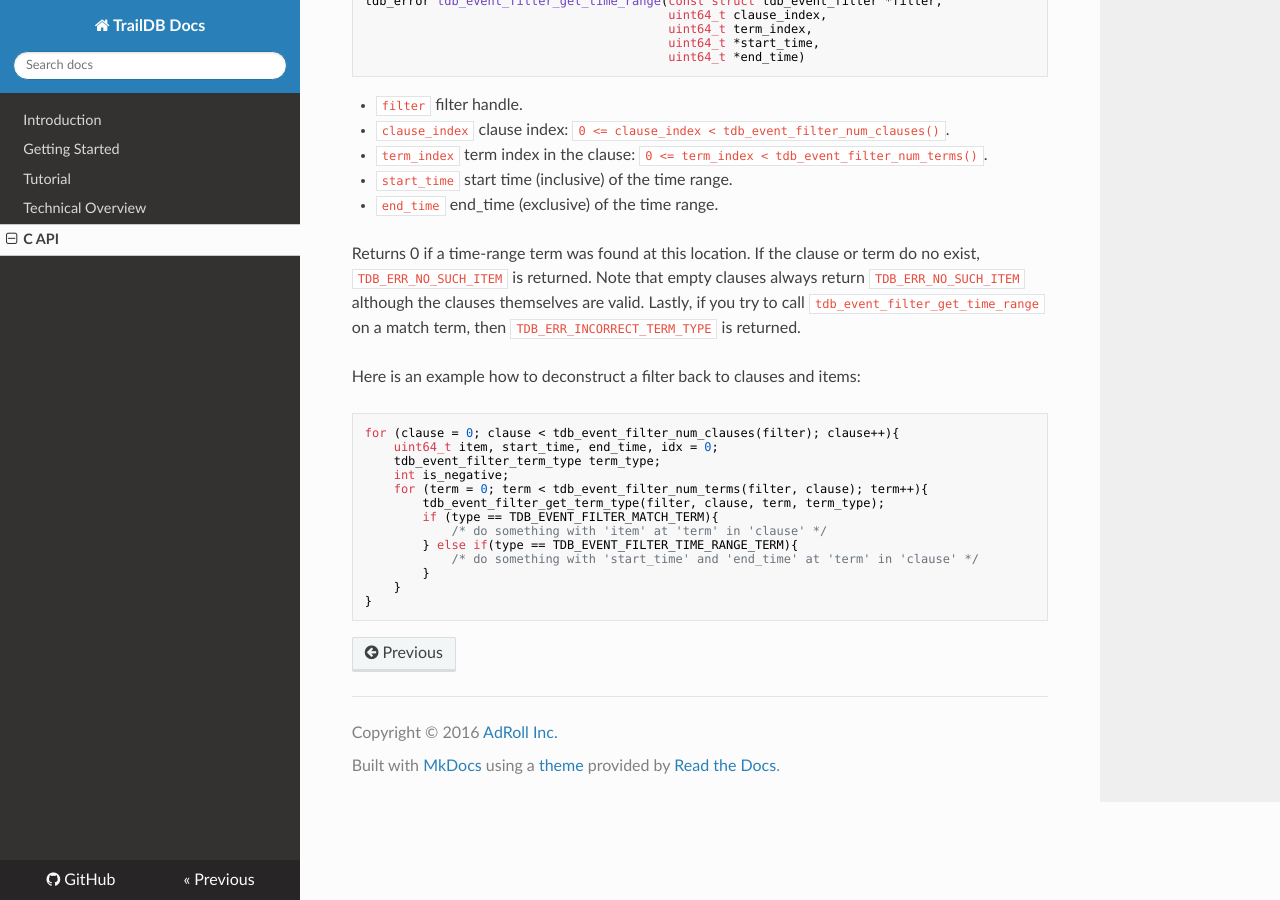
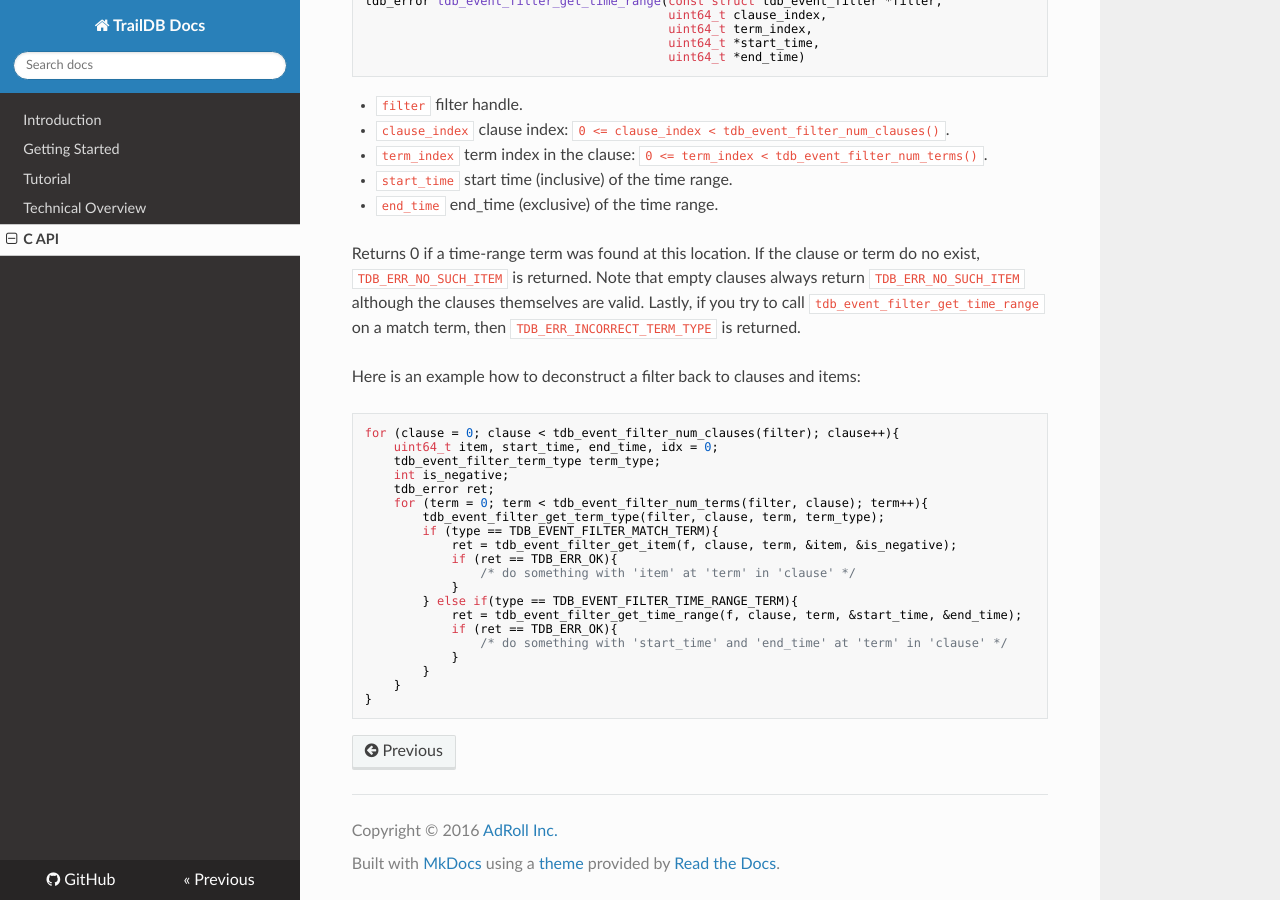
Before and after one commit to traildb/traildb, an MkDocs documentation site: the page built from doc/docs/api.md, in a window 1280 px wide and 900 px high, scrolled down 20114 px. Built offline with MkDocs 1.6.1, drawn with Linux system fonts in a browser that asks for light colours; nearby versions of some CDN libraries; old or Windows-style settings are respelled for this version of MkDocs.

Commit message:
Update event filter example to show calls to tdb_event_filter_get_item and tdb_event_filter_get_time_range

```diff
--- a/doc/docs/api.md
+++ b/doc/docs/api.md
@@ -801,12 +801,19 @@ for (clause = 0; clause < tdb_event_filter_num_clauses(filter); clause++){
     uint64_t item, start_time, end_time, idx = 0;
     tdb_event_filter_term_type term_type;
     int is_negative;
+    tdb_error ret;
     for (term = 0; term < tdb_event_filter_num_terms(filter, clause); term++){
         tdb_event_filter_get_term_type(filter, clause, term, term_type);
         if (type == TDB_EVENT_FILTER_MATCH_TERM){
-            /* do something with 'item' at 'term' in 'clause' */
+            ret = tdb_event_filter_get_item(f, clause, term, &item, &is_negative);
+            if (ret == TDB_ERR_OK){
+                /* do something with 'item' at 'term' in 'clause' */
+            }
         } else if(type == TDB_EVENT_FILTER_TIME_RANGE_TERM){
-            /* do something with 'start_time' and 'end_time' at 'term' in 'clause' */
+            ret = tdb_event_filter_get_time_range(f, clause, term, &start_time, &end_time);
+            if (ret == TDB_ERR_OK){
+                /* do something with 'start_time' and 'end_time' at 'term' in 'clause' */
+            }
         }
     }
 }
```
